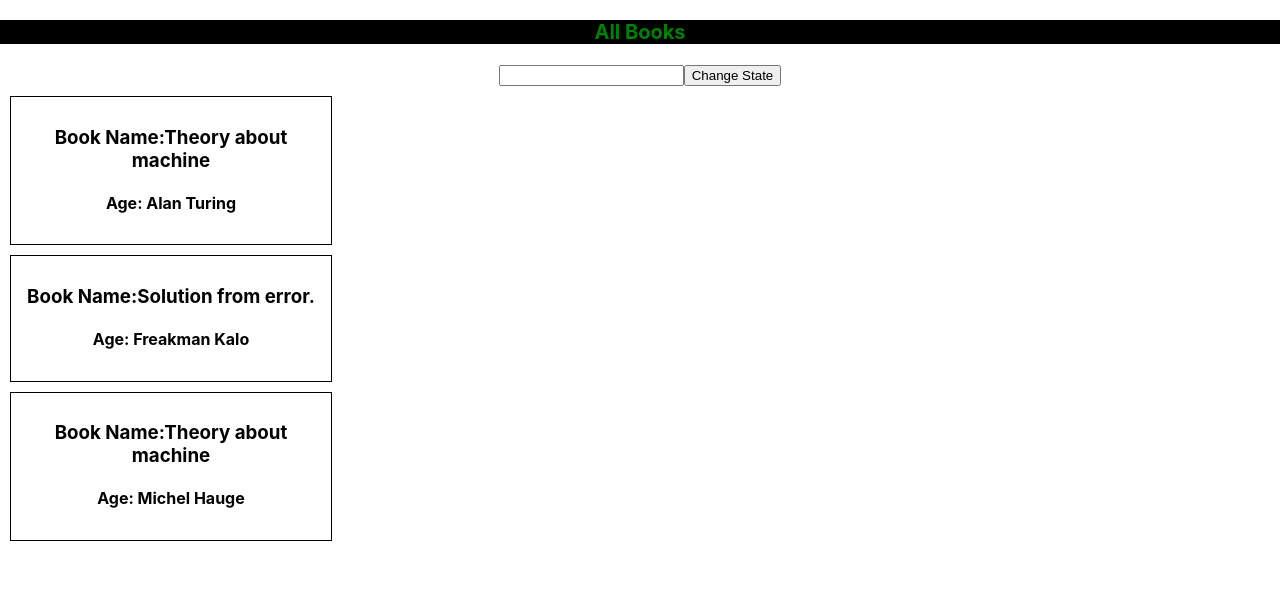
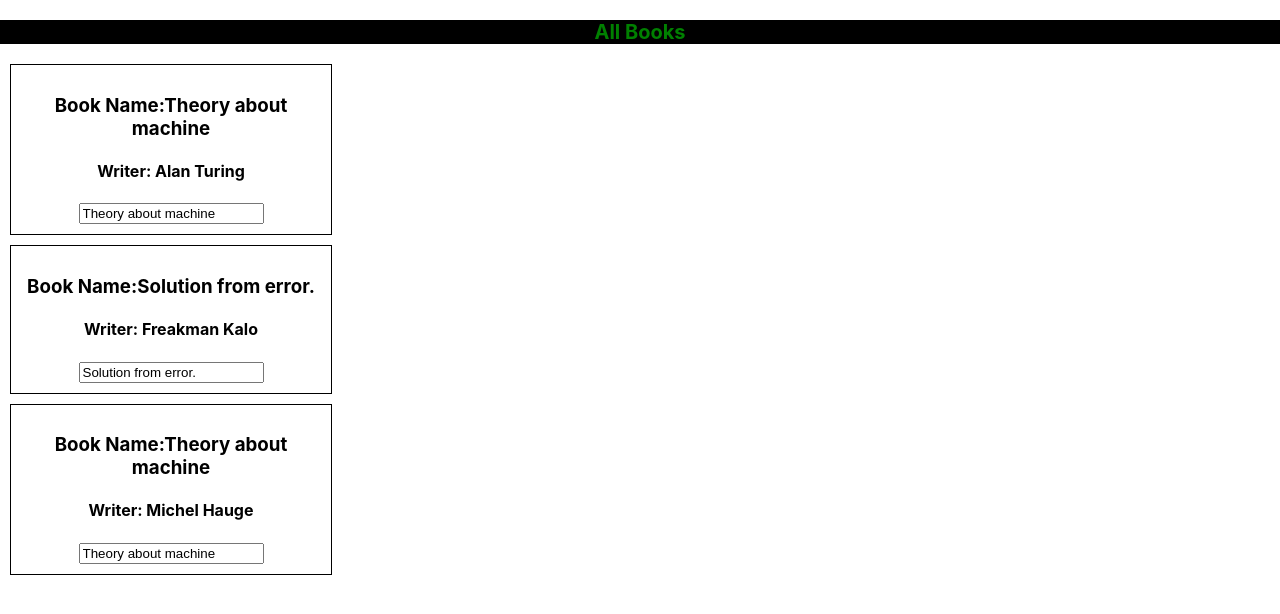
Before and after one commit to raihanalam/StartWithReact, a React (Create React App) app: page / in a window 1280 px wide. Shown: the top 614 px of the page. Built offline with nearby package versions, Linux system fonts and the light colour scheme.

Commit message:
new features add

```diff
--- a/src/App.js
+++ b/src/App.js
@@ -14,12 +14,12 @@ class App extends Component {
 
   state = {
     books:[
-      {bookName:"Theory about machine", writer:"Alan Turing"},
-      {bookName:"Solution from error.", writer:"Freakman Kalo"},
-      {bookName:"Theory about machine", writer:"Michel Hauge"},
+      {id:1, bookName:"Theory about machine", writer:"Alan Turing"},
+      {id:2, bookName:"Solution from error.", writer:"Freakman Kalo"},
+      {id:3, bookName:"Theory about machine", writer:"Michel Hauge"},
     ]
   }
-
+/*
   ChangeBookState = (newBookName)=>{
     this.setState({
       books:[
@@ -29,8 +29,23 @@ class App extends Component {
       ]
     })
   }
+*/
+  changeFromInput = (event, index)=>{
 
-  changeFromInput = (event)=>{
+    //changing value by index using spread operator
+    const book = {
+      ...this.state.books[index]
+
+    }
+
+    book.bookName = event.target.value;
+
+    const books= [...this.state.books];
+    books[index] = book;
+
+    this.setState({books: books})
+
+    /*
     this.setState({
       books:[
         {bookName: event.target.value, writer:"Alan Turing"},
@@ -38,25 +53,56 @@ class App extends Component {
         {bookName:"The warefare ", writer:"Michel Hauge"},
       ]
     })
+    */
+  }
+
+  deleteBookState = (index) =>{
+    //Many deleteing Ways
+    //const books = this.state.books;
+    //const books = this.state.books.slice();
+
+
+    //const books = this.state.books.map(item => item); //Taking the item and returning also
+
+    const books = [...this.state.books]; //It will splite out individually  by spread operator
+    books.splice(index, 1);
+
+    this.setState({books: books})
 
   }
 
   render(){
+    //CSS style as a object
     const style1 = {
       color: "Green",
       fontSize:"20px",
       backgroundColor:"black"
 
     }
+
+    //Mapping the component from state and sending value to the jsx by props.
+    const books = this.state.books.map((book,index)=>{
+      return (
+        <Books
+          bookName={book.bookName}
+          writer = {book.writer}
+          delete = {()=>this.deleteBookState(index)}
+          key={book.id}
+          inputName={ (event,) =>this.changeFromInput(event,index)}
+
+        />
+
+      );
+    });
     return (
       <div className="App">
         <h3 style={style1}>All Books</h3>
+        {/*
+        Comment in a JSX code
         <input type="text" onChange={this.changeFromInput}/>
         <button onClick={()=>this.ChangeBookState("Raihans 1st book")}>Change State</button>
-          <Books name={this.state.books[0].bookName} writer={this.state.books[0].writer}/>
-          <Books name={this.state.books[1].bookName} writer={this.state.books[1].writer}/>
-          <Books name={this.state.books[2].bookName} writer={this.state.books[2].writer}
-          change={this.ChangeBookState.bind(this,"Raihans 2nd book")}/>
+        */}
+        {books}
 
       </div>
     );
--- a/src/components/Books.js
+++ b/src/components/Books.js
@@ -2,19 +2,32 @@ import React, { Component } from "react";
 import '../stylesheets/book.css';
 
 class Books extends Component{
-
+     /*
      constructor(props){
           super(props)
      }
-
+     */
      render(){
           return(
                <div className="Book">
-                    <h3 onClick={this.props.change}>Book Name:{this.props.name}</h3>
-                    <h4>Age: {this.props.writer}</h4>
+                    <h3 onClick={this.props.delete}>Book Name:{this.props.bookName}</h3>
+                    <h4>Writer: {this.props.writer}</h4>
+                    <input type="text"  onChange={this.props.inputName} value={this.props.bookName}/>
                </div>
           )
      }
 }
 
+/*
+const Books = props =>{
+     return(
+          <div className="Book">
+               <h3 onClick={props.delete}>Book Name:{props.bookName}</h3>
+               <h4>Writer: {props.writer}</h4>
+               <input type="text"  onChange={props.inputName} value={props.bookName}/>
+          </div>
+     )
+}
+*/
+
 export default Books
```
